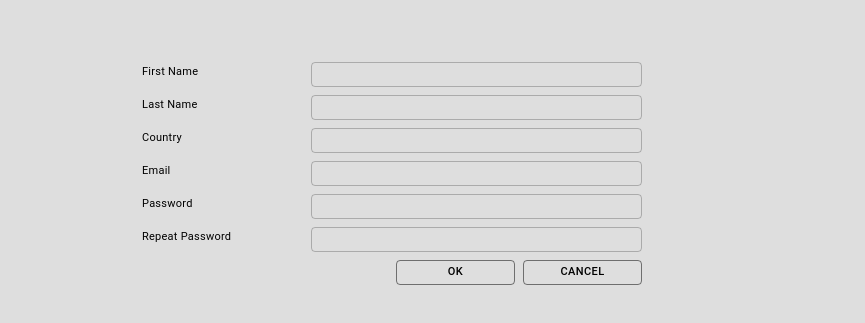
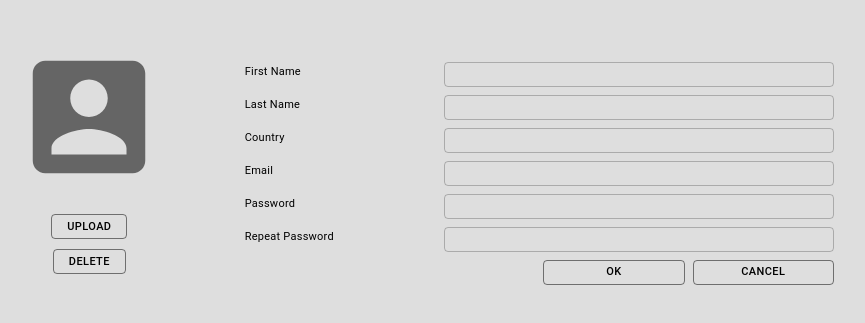
Before and after one commit to yungKillaGit-student/human-machine-frontend, a React (Create React App) app: page /signup in a window 1280 px wide. Shown: the part 227-550 px from the top of the page, without its empty margins (248-1113 px from the left). Built offline with nearby package versions, Linux system fonts and the light colour scheme.

Commit message:
Add Avatar

```diff
--- a/src/infrastructure/auth/containers/SignUp.tsx
+++ b/src/infrastructure/auth/containers/SignUp.tsx
@@ -1,5 +1,6 @@
 import React, { useCallback, useMemo, useState } from "react";
-import { Box, Button, Grid, TextField } from "@material-ui/core";
+import { Box, Button, Grid, IconButton, TextField } from "@material-ui/core";
+import AccountBoxIcon from "@material-ui/icons/AccountBox";
 import startCase from "lodash/startCase";
 
 import GridRow from "../../../components/GridRow";
@@ -27,7 +28,11 @@ const useStyles = makeStyles(() => ({
     justifyContent: "center"
   },
   formFields: {
-    width: 500
+    width: 900
+  },
+  avatarIcon: {
+    width: 150,
+    height: 150
   }
 }));
 
@@ -130,6 +135,36 @@ const SignUp = () => {
     <Box className={classes.root}>
       <Box className={classes.formFields}>
         <Grid container spacing={2}>
+          <Grid container item xs={4}>
+            <Grid item xs={12}>
+              <Box mt={-8} width="100%" textAlign="center">
+                <IconButton>
+                  <AccountBoxIcon classes={{ root: classes.avatarIcon }}/>
+                </IconButton>
+              </Box>
+            </Grid>
+            <Grid item xs={12}>
+              <Box width="100%" textAlign="center">
+                <Button
+                  color="primary"
+                  variant="outlined"
+                >
+                  Upload
+                </Button>
+              </Box>
+            </Grid>
+            <Grid item xs={12}>
+              <Box width="100%" textAlign="center">
+                <Button
+                  color="primary"
+                  variant="outlined"
+                >
+                  Delete
+                </Button>
+              </Box>
+            </Grid>
+          </Grid>
+          <Grid container item xs={8} spacing={2}>
             { textBoxes }
             <GridRow label="" labelSize={6} childrenSize={3}>
               <Button
@@ -152,6 +187,7 @@ const SignUp = () => {
               </Button>
             </Grid>
           </Grid>
+        </Grid>
       </Box>
     </Box>
   );
```
Lines whose indentation alone changed are shown as unchanged.
